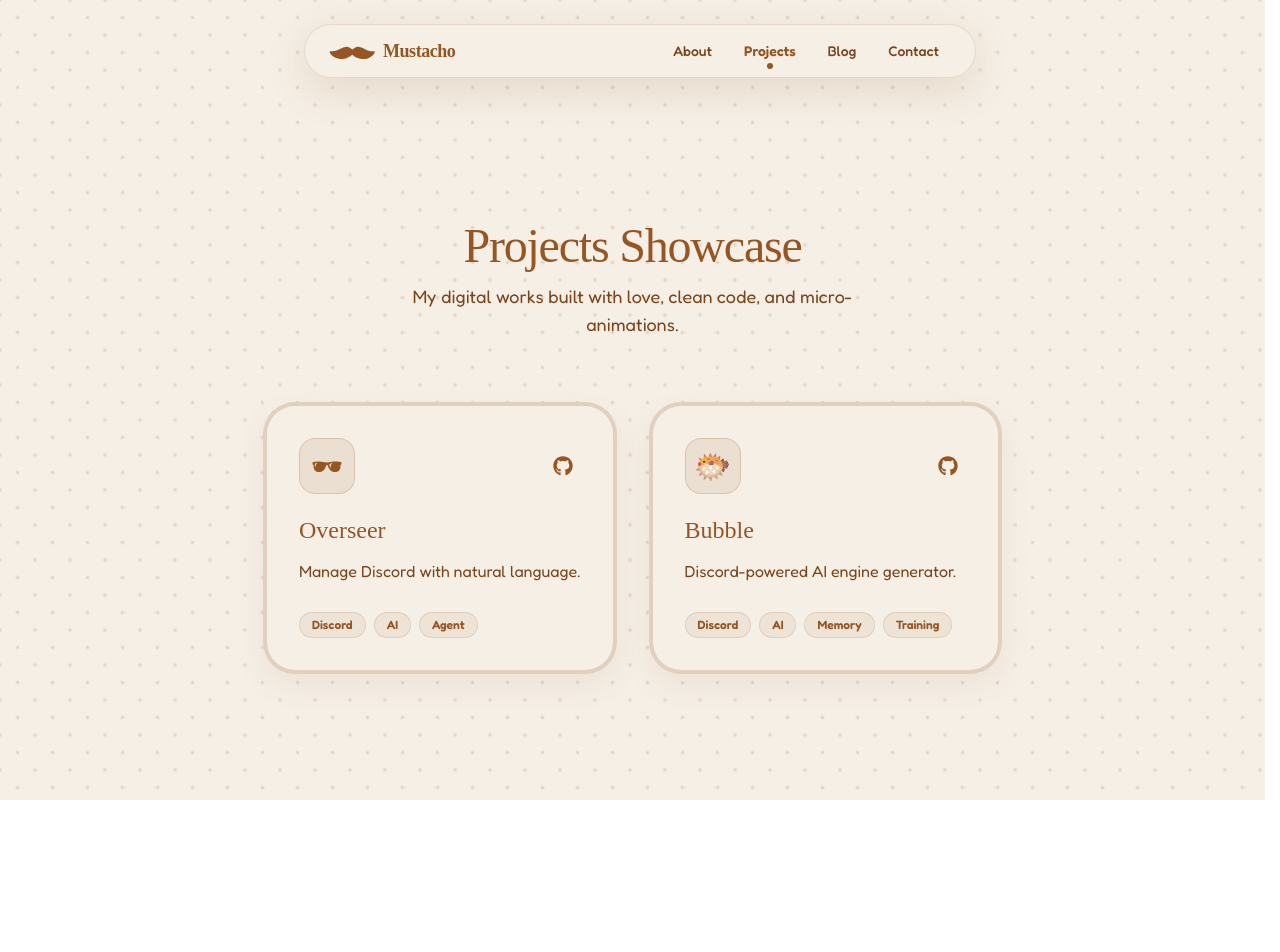
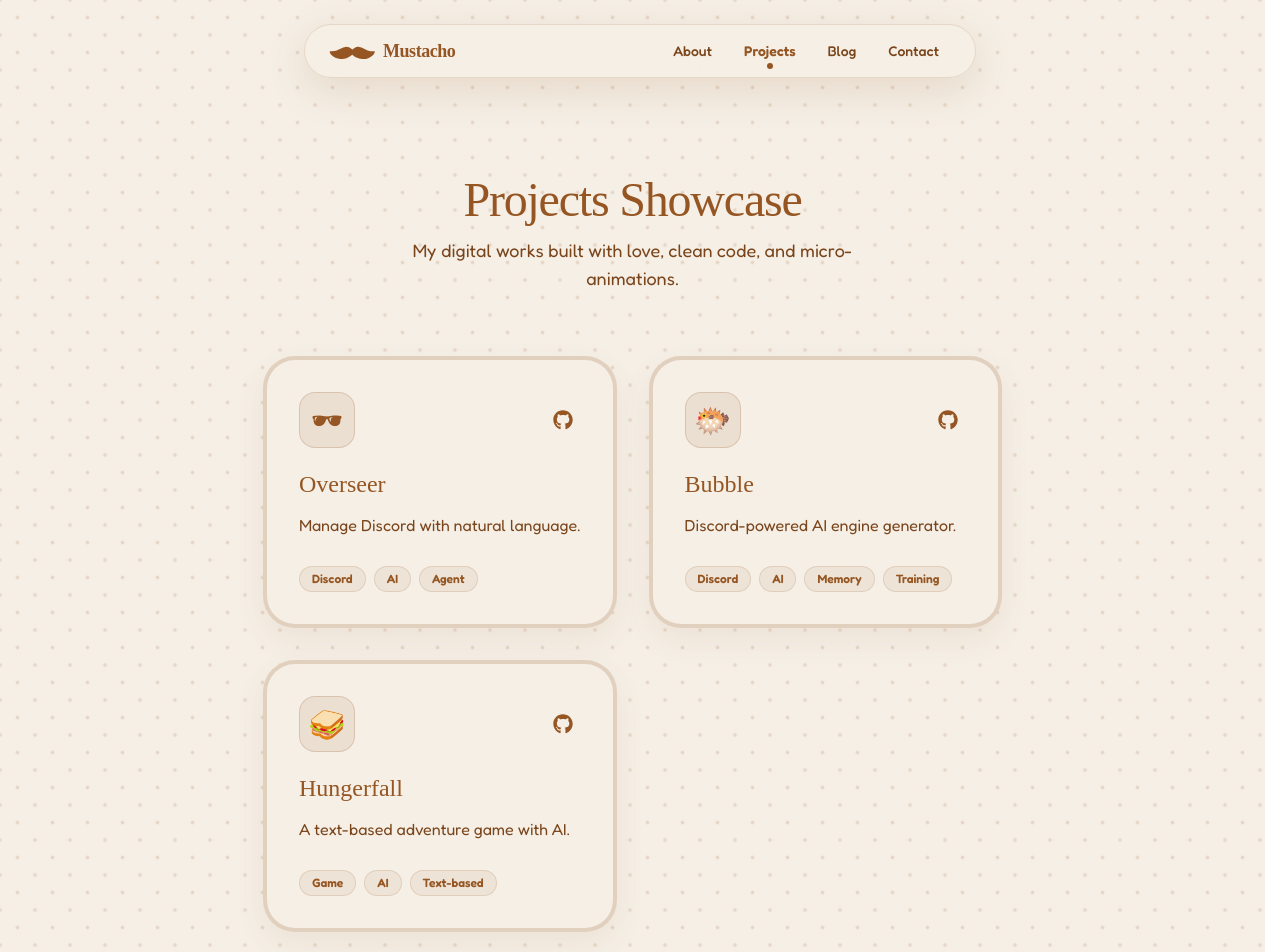
Before and after one commit to imustacho/mustacho.dev, a Next.js app: page /projects in a window 1280 px wide. Shown: the top 952 px of the page. Before the commit the page ends 800 px from the top, so only its background shows below. Built offline with nearby package versions, Linux system fonts and the light colour scheme; a web font is replaced by a local one.

Commit message:
add new project to projects.tsx

```diff
--- a/src/app/projects.tsx
+++ b/src/app/projects.tsx
@@ -27,6 +27,13 @@ export default function Projects() {
             tags: ["Discord", "AI", "Memory", "Training"],
             codeUrl: "https://github.com/imustacho",
             icon: "🐡"
+        },
+        {
+            title: "Hungerfall",
+            description: "A text-based adventure game with AI.",
+            tags: ["Game", "AI", "Text-based"],
+            codeUrl: "https://github.com/imustacho/hungerfall",
+            icon: "🥪"
         }
     ];
 
```
